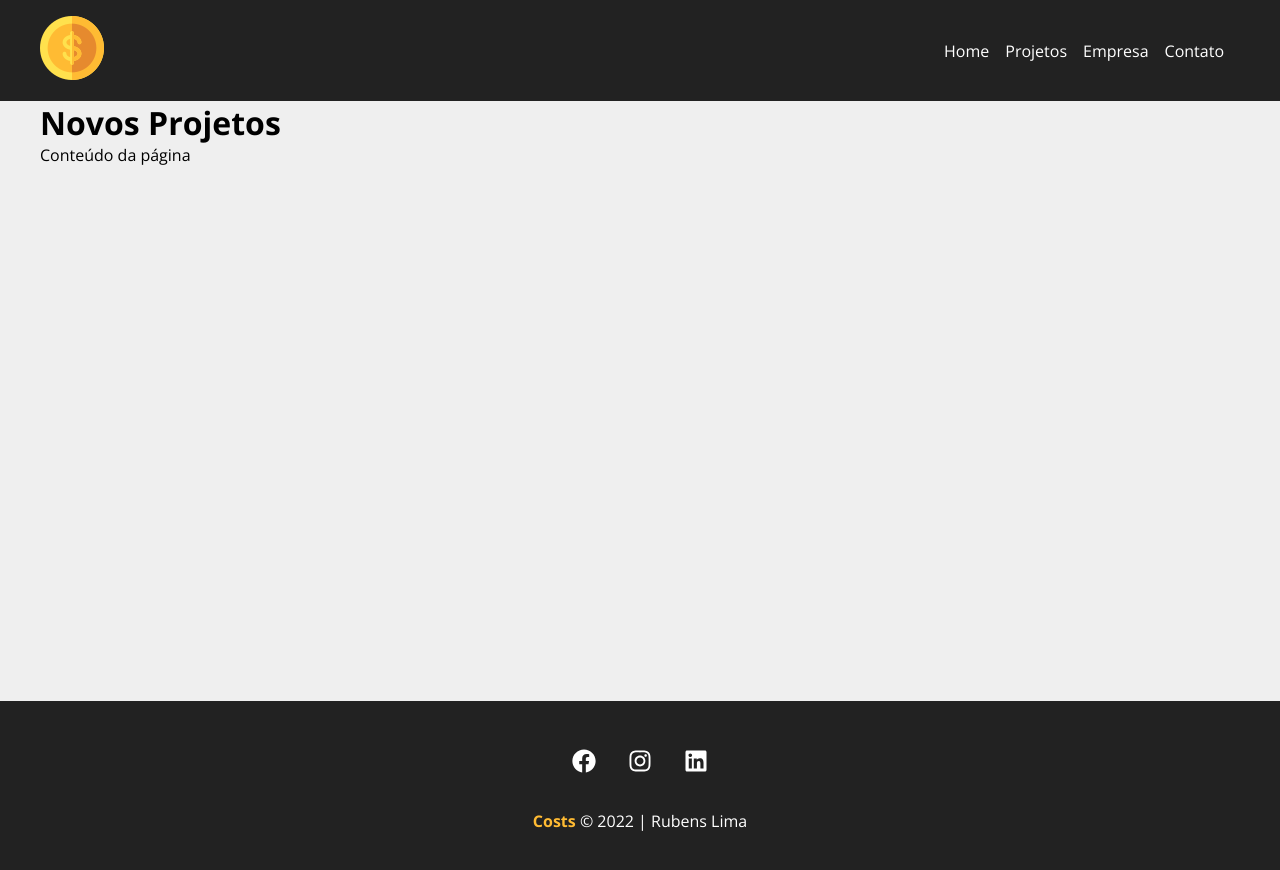
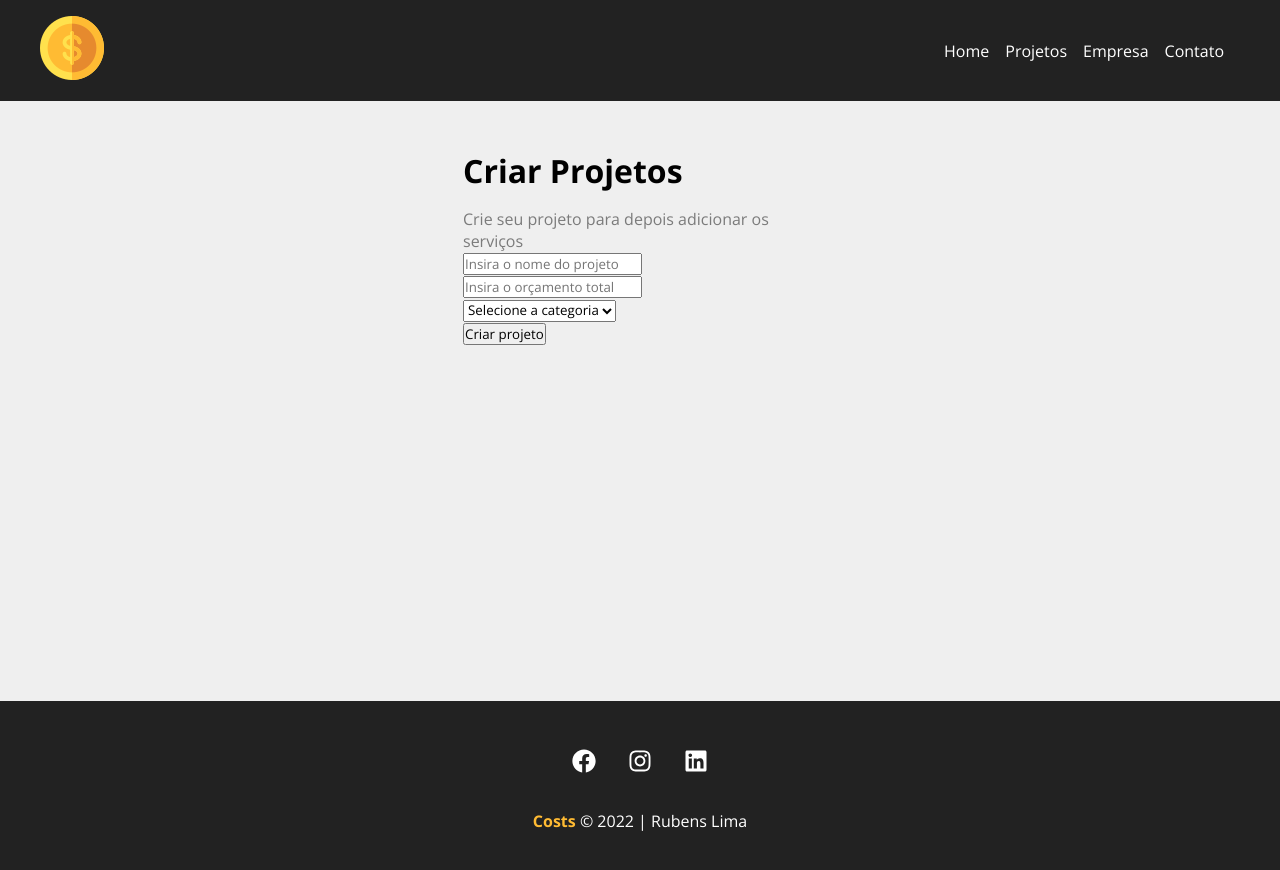
Before and after one commit to RubensLFerreira/costs, a React (Create React App) app: page /novoprojeto in a window 1280 px wide. Shown: the top 870 px of the page. Built offline with nearby package versions, Linux system fonts and the light colour scheme.

Commit message:
Adicionando componente formulario

```diff
--- /dev/null
+++ b/src/components/project/ProjetoForm.js
@@ -0,0 +1,22 @@
+function ProjetoForm() {
+  return (
+    <form>
+      <div>
+        <input type="text" placeholder="Insira o nome do projeto"/>
+      </div>
+      <div>
+        <input type="number" placeholder="Insira o orçamento total"/>
+      </div>
+      <div>
+        <select name="category_id">
+          <option disabled selected>Selecione a categoria</option>
+        </select>
+      </div>
+      <div>
+        <input type="submit" value="Criar projeto"/>
+      </div>
+    </form>
+  )
+}
+
+export default ProjetoForm
--- a/src/pages/NovoProjeto.js
+++ b/src/pages/NovoProjeto.js
@@ -1,8 +1,12 @@
+import ProjetoForm from '../components/project/ProjetoForm'
+import styles from './NovoProjeto.module.css'
+
 function NovoProjeto() {
   return (
-    <div>
-      <h1>Novos Projetos</h1>
-      <p>Conteúdo da página</p>
+    <div className={styles.novoprojeto_container}>
+      <h1>Criar Projetos</h1>
+      <p>Crie seu projeto para depois adicionar os serviços</p>
+      <ProjetoForm />
     </div>
   )
 }
--- /dev/null
+++ b/src/pages/NovoProjeto.module.css
@@ -0,0 +1,13 @@
+.novoprojeto_container {
+  width: 450px;
+  margin: 0 auto;
+  padding: 3em;
+}
+
+.novoprojeto_container h1 {
+  margin-bottom: 0.5em;
+}
+
+.novoprojeto_container p {
+  color: #7b7b7b;
+}
```
